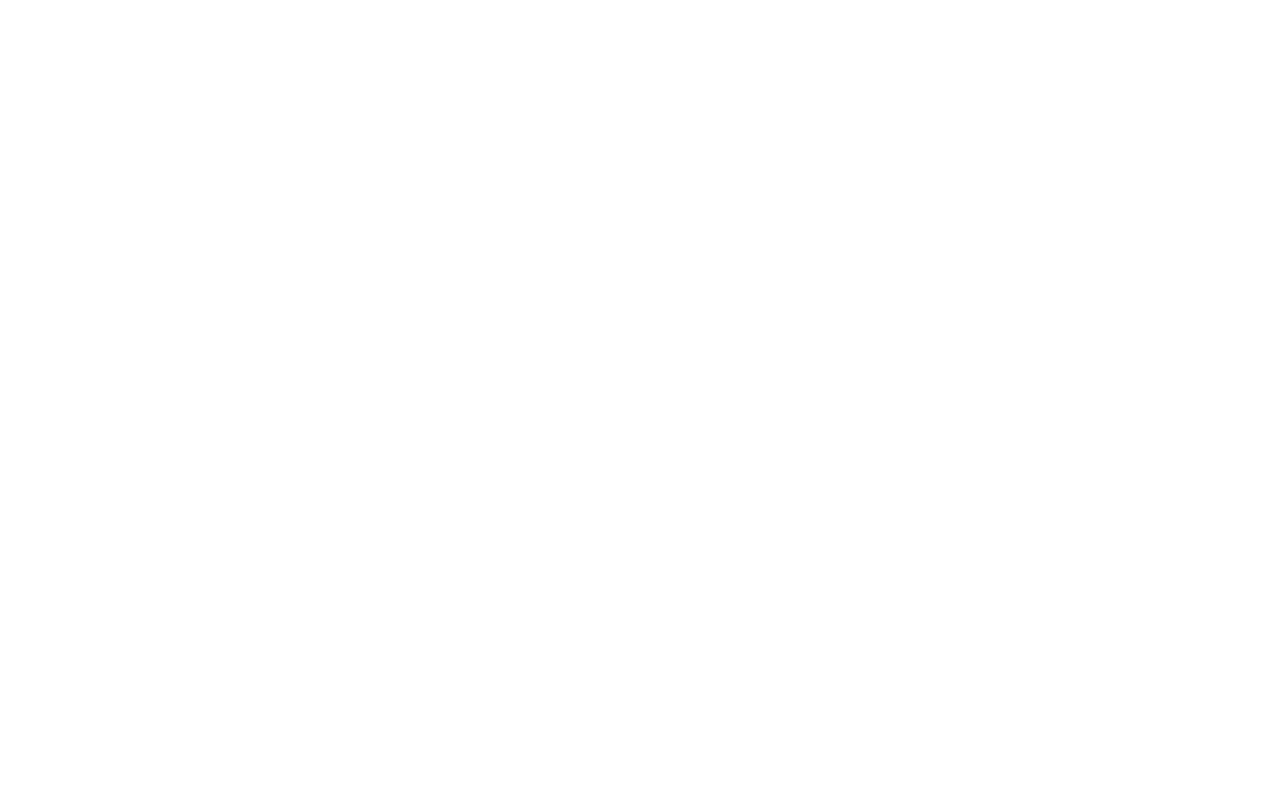
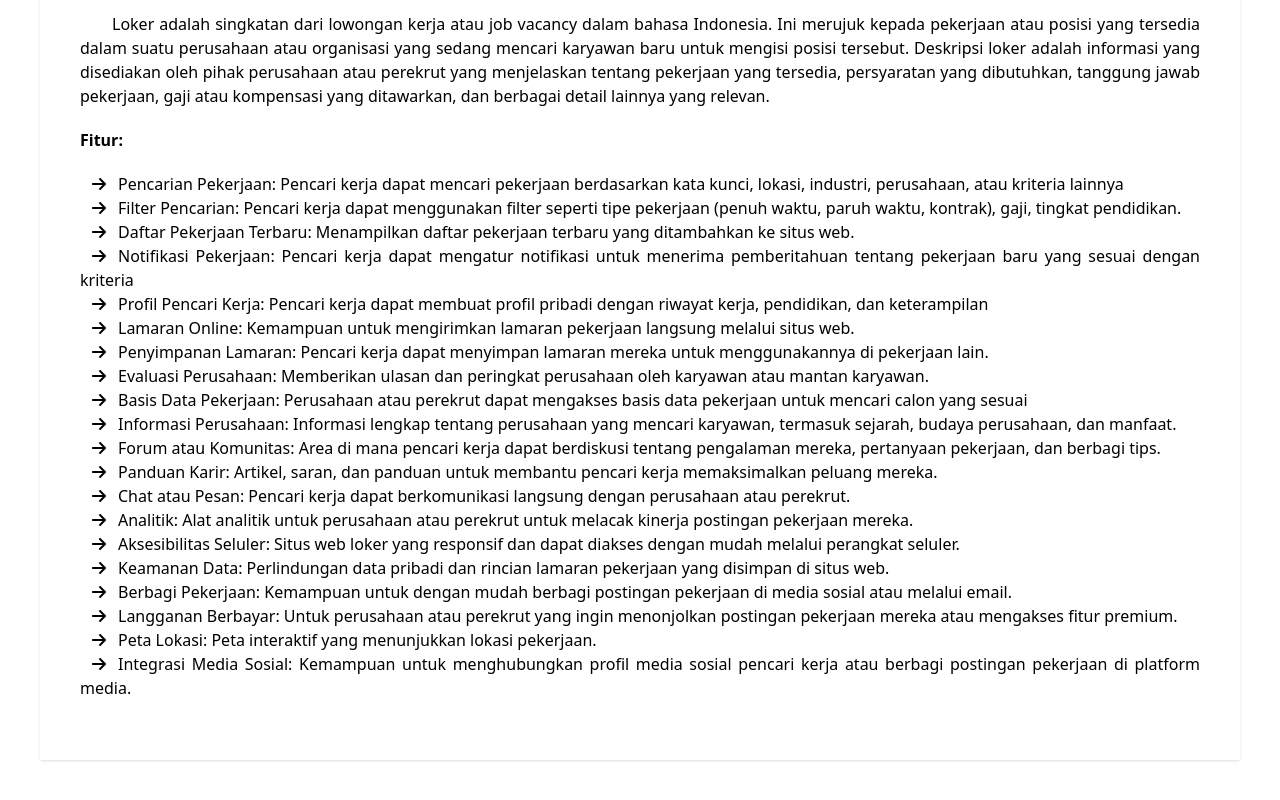
Before and after one commit to Junx27/portofolio, a React (Vite) app: page /portofolio in a window 1280 px wide. Shown: the part 980-1780 px from the top of the page. Before the commit the page ends 800 px from the top, so only its background shows below. Built offline with nearby package versions, Linux system fonts and the light colour scheme; the HTML template or start-up script is replaced by a standard one.

Commit message:
portofolio pages

```diff
--- a/package.json
+++ b/package.json
@@ -17,6 +17,8 @@
     "@fortawesome/react-fontawesome": "^0.2.0",
     "@headlessui/react": "^1.7.17",
     "@heroicons/react": "^2.0.18",
+    "axios": "^1.5.1",
+    "params": "^0.1.1",
     "react": "^18.2.0",
     "react-dom": "^18.2.0",
     "react-router-dom": "^6.16.0"
--- /dev/null
+++ b/public/data.js
@@ -0,0 +1,34 @@
+export const pengalaman = [
+  {
+    id: 1,
+    nama: "ACC",
+    jabatan: "Quality",
+
+    deskripsi:
+      "Pekerjaan quality control artinya sangat mengutamakan ketelitian dalam menilai sebuah produk.",
+  },
+  {
+    id: 2,
+    nama: "KBM",
+    jabatan: "Operator",
+
+    deskripsi:
+      "Operator peralatan pengolahan kayu memantau, mengoperasikan dan mengawasi, peralatan otomatis.",
+  },
+  {
+    id: 3,
+    nama: "TYLON",
+    jabatan: "Operator",
+
+    deskripsi:
+      "Tylon is a part of Daiho Group that is top-rank reputation in the plastics processing industry in Japan.",
+  },
+  {
+    id: 4,
+    nama: "YURO",
+    jabatan: "Operator",
+
+    deskripsi:
+      "Proses knotting dilakukan dengan berbagai cara sesuai dengan jenis bulu mata yang akan dibuat.",
+  },
+];
--- /dev/null
+++ b/src/components/Card.jsx
@@ -0,0 +1,107 @@
+import { FontAwesomeIcon } from "@fortawesome/react-fontawesome";
+import {} from "@fortawesome/free-brands-svg-icons";
+import { faArrowRight, faCheck } from "@fortawesome/free-solid-svg-icons";
+function Card({ card }) {
+  return (
+    <div>
+      <div className="lg:flex md:grid md:grid-cols-2 justify-center gap-4 lg:mx-10 mx-3 mb-5 md:mx-10">
+        <div
+          key={card.id}
+          className="lg:p-10 p-5 shadow hover:shadow-lg mt-10 lg:mt-20"
+        >
+          <img src={card.src} alt="" className="mx-auto" />
+          <h1 className="font-bold text-xl mt-3">{card.nama}</h1>
+          <p className="mt-5 text-justify indent-8 pb-5">{card.deskripsi}</p>
+          <p className="mt-5 text-justify indent-8 pb-5">{card.deskripsi2}</p>
+          <h1 className="font-bold text-md">Fitur:</h1>
+          <p className="mt-5 text-justify pb-5">
+            <ol>
+              <li>
+                <FontAwesomeIcon icon={faArrowRight} className="mx-3" />
+                {card.des1}
+              </li>
+              <li>
+                <FontAwesomeIcon icon={faArrowRight} className="mx-3" />
+                {card.des2}
+              </li>
+              <li>
+                <FontAwesomeIcon icon={faArrowRight} className="mx-3" />
+                {card.des3}
+              </li>
+              <li>
+                <FontAwesomeIcon icon={faArrowRight} className="mx-3" />
+                {card.des4}
+              </li>
+              <li>
+                <FontAwesomeIcon icon={faArrowRight} className="mx-3" />
+                {card.des5}
+              </li>
+              <li>
+                <FontAwesomeIcon icon={faArrowRight} className="mx-3" />
+                {card.des6}
+              </li>
+              <li>
+                <FontAwesomeIcon icon={faArrowRight} className="mx-3" />
+                {card.des7}
+              </li>
+              <li>
+                <FontAwesomeIcon icon={faArrowRight} className="mx-3" />
+                {card.des8}
+              </li>
+              <li>
+                <FontAwesomeIcon icon={faArrowRight} className="mx-3" />
+                {card.des9}
+              </li>
+              <li>
+                <FontAwesomeIcon icon={faArrowRight} className="mx-3" />
+                {card.des10}
+              </li>
+              <li>
+                <FontAwesomeIcon icon={faArrowRight} className="mx-3" />
+                {card.des11}
+              </li>
+              <li>
+                <FontAwesomeIcon icon={faArrowRight} className="mx-3" />
+                {card.des12}
+              </li>
+              <li>
+                <FontAwesomeIcon icon={faArrowRight} className="mx-3" />
+                {card.des13}
+              </li>
+              <li>
+                <FontAwesomeIcon icon={faArrowRight} className="mx-3" />
+                {card.des14}
+              </li>
+              <li>
+                <FontAwesomeIcon icon={faArrowRight} className="mx-3" />
+                {card.des15}
+              </li>
+              <li>
+                <FontAwesomeIcon icon={faArrowRight} className="mx-3" />
+                {card.des16}
+              </li>
+              <li>
+                <FontAwesomeIcon icon={faArrowRight} className="mx-3" />
+                {card.des17}
+              </li>
+              <li>
+                <FontAwesomeIcon icon={faArrowRight} className="mx-3" />
+                {card.des18}
+              </li>
+              <li>
+                <FontAwesomeIcon icon={faArrowRight} className="mx-3" />
+                {card.des19}
+              </li>
+              <li>
+                <FontAwesomeIcon icon={faArrowRight} className="mx-3" />
+                {card.des20}
+              </li>{" "}
+            </ol>
+          </p>
+        </div>
+      </div>
+    </div>
+  );
+}
+
+export default Card;
--- a/src/data/data.js
+++ b/src/data/data.js
@@ -35,6 +35,38 @@
     src: iloka,
     deskripsi:
       "Situs yang mengumpulkan beragam lowongan pekerjaan dari para pemberi kerja atau recruiter. Job board juga menjadi tempat mencari dan melamar peluang kerja. Umumnya, situs job board gratis diakses oleh pencari kerja. serta memberikan kesempatan untuk dapat bekerja",
+    deskripsi2:
+      "Loker adalah singkatan dari lowongan kerja atau job vacancy dalam bahasa Indonesia. Ini merujuk kepada pekerjaan atau posisi yang tersedia dalam suatu perusahaan atau organisasi yang sedang mencari karyawan baru untuk mengisi posisi tersebut. Deskripsi loker adalah informasi yang disediakan oleh pihak perusahaan atau perekrut yang menjelaskan tentang pekerjaan yang tersedia, persyaratan yang dibutuhkan, tanggung jawab pekerjaan, gaji atau kompensasi yang ditawarkan, dan berbagai detail lainnya yang relevan.",
+    des1: "Pencarian Pekerjaan: Pencari kerja dapat mencari pekerjaan berdasarkan kata kunci, lokasi, industri, perusahaan, atau kriteria lainnya",
+    des2: "Filter Pencarian: Pencari kerja dapat menggunakan filter seperti tipe pekerjaan (penuh waktu, paruh waktu, kontrak), gaji, tingkat pendidikan.",
+    des3: "Daftar Pekerjaan Terbaru: Menampilkan daftar pekerjaan terbaru yang ditambahkan ke situs web.",
+    des4: "Notifikasi Pekerjaan: Pencari kerja dapat mengatur notifikasi untuk menerima pemberitahuan tentang pekerjaan baru yang sesuai dengan kriteria",
+    des5: "Profil Pencari Kerja: Pencari kerja dapat membuat profil pribadi dengan riwayat kerja, pendidikan, dan keterampilan",
+    des6: "Lamaran Online: Kemampuan untuk mengirimkan lamaran pekerjaan langsung melalui situs web.",
+    des7: "Penyimpanan Lamaran: Pencari kerja dapat menyimpan lamaran mereka untuk menggunakannya di pekerjaan lain.",
+    des8: "Evaluasi Perusahaan: Memberikan ulasan dan peringkat perusahaan oleh karyawan atau mantan karyawan.",
+    des9: "Basis Data Pekerjaan: Perusahaan atau perekrut dapat mengakses basis data pekerjaan untuk mencari calon yang sesuai",
+    des10:
+      "Informasi Perusahaan: Informasi lengkap tentang perusahaan yang mencari karyawan, termasuk sejarah, budaya perusahaan, dan manfaat.",
+    des11:
+      "Forum atau Komunitas: Area di mana pencari kerja dapat berdiskusi tentang pengalaman mereka, pertanyaan pekerjaan, dan berbagi tips.",
+    des12:
+      "Panduan Karir: Artikel, saran, dan panduan untuk membantu pencari kerja memaksimalkan peluang mereka.",
+    des13:
+      "Chat atau Pesan: Pencari kerja dapat berkomunikasi langsung dengan perusahaan atau perekrut.",
+    des14:
+      "Analitik: Alat analitik untuk perusahaan atau perekrut untuk melacak kinerja postingan pekerjaan mereka.",
+    des15:
+      "Aksesibilitas Seluler: Situs web loker yang responsif dan dapat diakses dengan mudah melalui perangkat seluler.",
+    des16:
+      "Keamanan Data: Perlindungan data pribadi dan rincian lamaran pekerjaan yang disimpan di situs web.",
+    des17:
+      "Berbagi Pekerjaan: Kemampuan untuk dengan mudah berbagi postingan pekerjaan di media sosial atau melalui email.",
+    des18:
+      "Langganan Berbayar: Untuk perusahaan atau perekrut yang ingin menonjolkan postingan pekerjaan mereka atau mengakses fitur premium.",
+    des19: "Peta Lokasi: Peta interaktif yang menunjukkan lokasi pekerjaan.",
+    des20:
+      "Integrasi Media Sosial: Kemampuan untuk menghubungkan profil media sosial pencari kerja atau berbagi postingan pekerjaan di platform media.",
   },
   {
     id: 2,
--- a/src/pages/Home.jsx
+++ b/src/pages/Home.jsx
@@ -17,7 +17,7 @@
           <h1 className="lg:text-4xl md:text-3xl text-xl font-extrabold">
             TRI SAPTONO
           </h1>
-          <p className="mt-5 text-justify">
+          <p className="mt-5 text-justify indent-8">
             “ Saya seorang Junior Web Developer dan seorang mahasiswa di
             Universitas Perwira Purbalingga Program Studi Informatika, Sebagai
             software developer, saya memiliki kesempatan untuk berkontribusi
@@ -88,7 +88,9 @@
               >
                 <img src={data.src} alt="" className="mx-auto" />
                 <h1 className="font-bold text-xl mt-3">{data.nama}</h1>
-                <p className="mt-5 text-justify">{data.deskripsi}</p>
+                <p className="mt-5 text-justify indent-8 pb-20">
+                  {data.deskripsi}
+                </p>
               </div>
             );
           })}
@@ -110,11 +112,11 @@
                   <img src={data.src} alt="" />
                 </div>
                 <hr />
-                <div className="flex justify-between my-5">
+                <div className="flex justify-between items-end my-5">
                   <h1 className="font-bold">{data.nama}</h1>
-                  <p className="text-gray-300">{data.jabatan}</p>
+                  <p className="text-gray-300 text-xs">{data.jabatan}</p>
                 </div>
-                <div className="text-justify lg:pb-0 pb-32">
+                <div className="text-justify lg:pb-10 pb-32 indent-8">
                   <p>{data.deskripsi}</p>
                 </div>
               </div>
--- a/src/pages/Portofolio.jsx
+++ b/src/pages/Portofolio.jsx
@@ -1,5 +1,13 @@
+import Card from "../components/Card";
+import { gambar } from "../data/data";
+
 function Portofolio() {
-  return <div>Ini portofolio</div>;
+  return (
+    <div>
+      Ini portofolio
+      {gambar && gambar.map((data) => <Card key={data.id} card={data} />)}
+    </div>
+  );
 }
 
 export default Portofolio;
--- a/src/pages/SosioalMedia.jsx
+++ b/src/pages/SosioalMedia.jsx
@@ -1,5 +1,5 @@
 function SosioalMedia() {
-  return <div>Sosial media</div>;
+  return <div></div>;
 }
 
 export default SosioalMedia;
```
Also changed, not shown: 1 other file (tests, documents, lock files or other folders).
